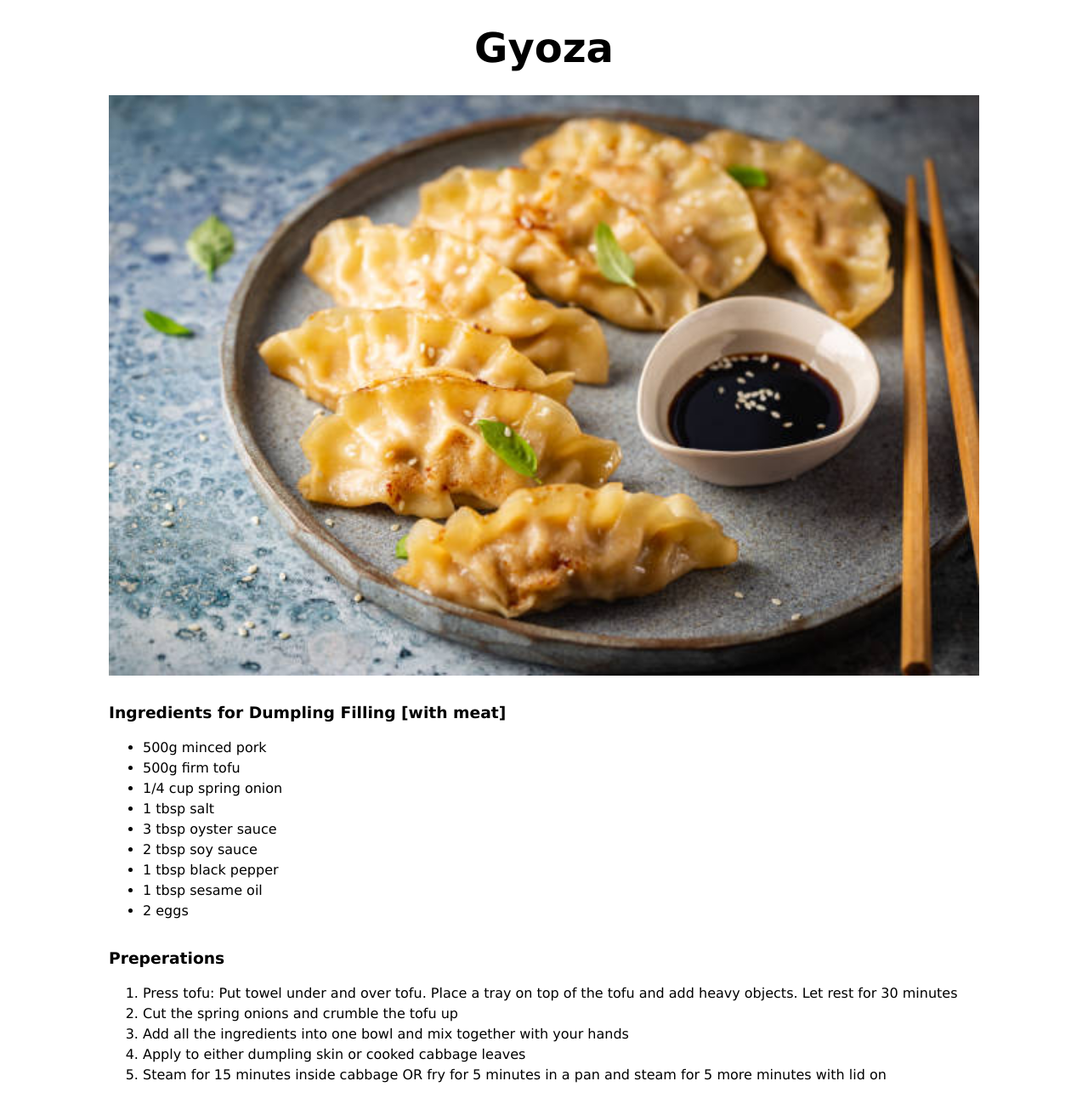
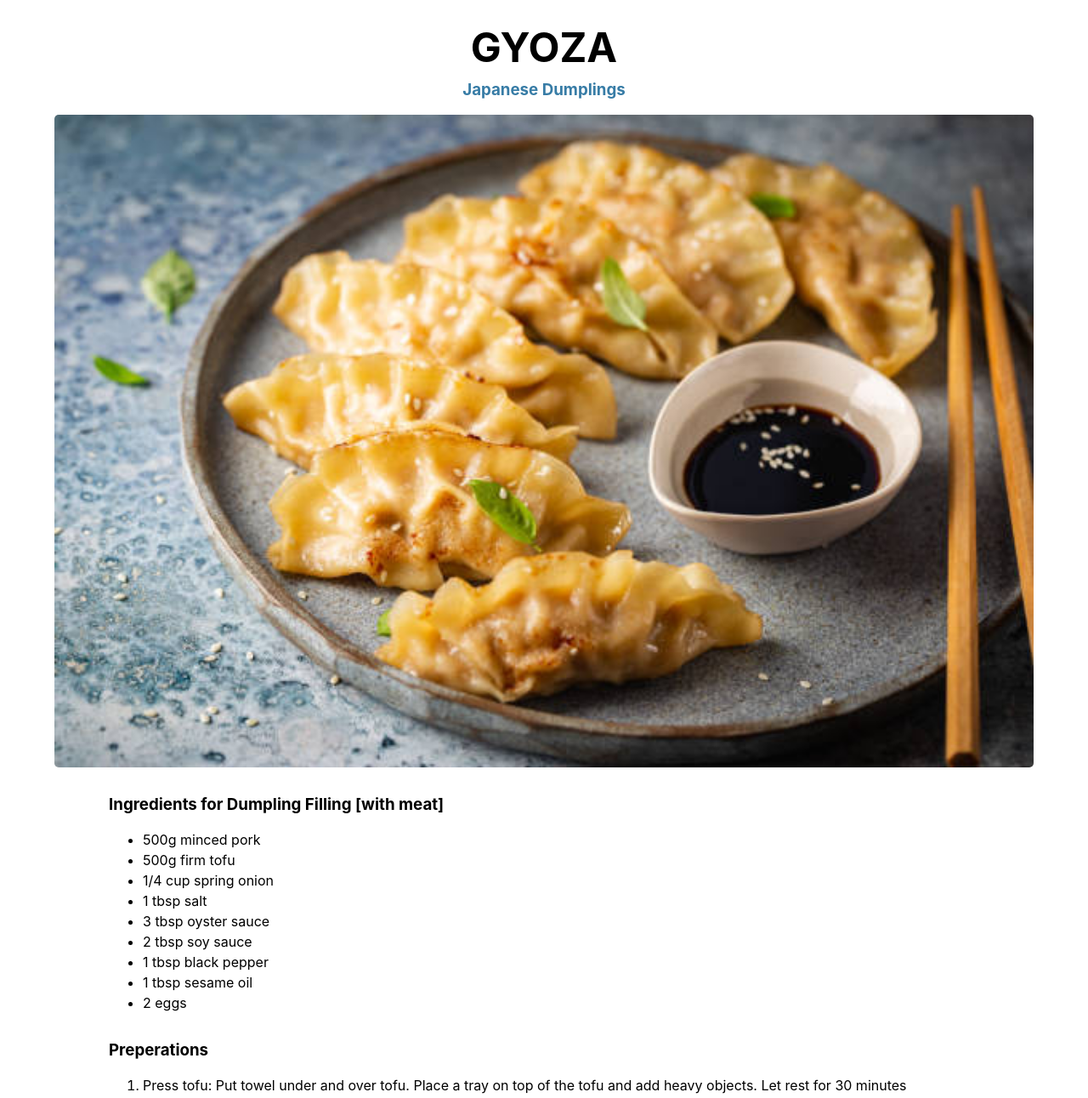
Before and after one commit to Miissy/MyRecipes, a plain HTML site: page recipes/gyoza.html in a window 1280 px wide. Shown: the top 1292 px of the page at 85% size. Drawn offline with Linux system fonts and the light colour scheme.

Commit message:
Changed type to classes in CSS

```diff
--- a/recipes/gyoza.html
+++ b/recipes/gyoza.html
@@ -10,10 +10,12 @@
 
 <body>
 
-    <h1>Gyoza</h1>
+    <h1 class="title">GYOZA</h1>
+    <h3 class="under-title">Japanese Dumplings</h3>
     <img src="../img/gyoza.jpg" alt="pan fried gyoza with sauce on a plate" class="header-img">
 
-    <div class="ingredients-preperations">
+    <div class="flex-container">
+        <div class="in-prep">
             <h3>Ingredients for Dumpling Filling [with meat]</h3>
             <ul>
                 <li>500g minced pork</li>
@@ -28,22 +30,25 @@
             </ul>
         </div>
 
-    <div class="ingredients-preperations">
+        <div class="in-prep">
             <h3>Preperations</h3>
             <ol>
-            <li>Press tofu: Put towel under and over tofu. Place a tray on top of the tofu and add heavy objects. Let
+                <li>Press tofu: Put towel under and over tofu. Place a tray on top of the tofu and add heavy objects.
+                    Let
                     rest
                     for 30 minutes</li>
                 <li>Cut the spring onions and crumble the tofu up</li>
                 <li>Add all the ingredients into one bowl and mix together with your hands</li>
                 <li>Apply to either dumpling skin or cooked cabbage leaves</li>
-            <li>Steam for 15 minutes inside cabbage OR fry for 5 minutes in a pan and steam for 5 more minutes with lid
+                <li>Steam for 15 minutes inside cabbage OR fry for 5 minutes in a pan and steam for 5 more minutes with
+                    lid
                     on
                 </li>
             </ol>
         </div>
+    </div>
 
-    <div class="ingredients-preperations">
+    <div class="in-prep">
         <h3>Ingredients for Dumpling Filling [without meat]</h3>
         <ul>
             <li>Cabbage</li>
@@ -58,7 +63,7 @@
         </ul>
     </div>
 
-    <div class="ingredients-preperations">
+    <div class="in-prep">
         <h3>Preperations</h3>
         <ol>
             <li>Chop up the cabbage and sprinkle with some salt. Set aside for 20 minutes</li>
@@ -72,7 +77,7 @@
         </ol>
     </div>
 
-    <div class="ingredients-preperations">
+    <div class="in-prep">
         <h3>Dumpling Sauce two ways</h3>
         <ul>
             <li>Soy sauce and rice vinegar in a 1:1 ratio</li>
--- a/style.css
+++ b/style.css
@@ -1,14 +1,8 @@
 * {
-    font-family: Verdana, sans-serif;
+    font-family: 'Inter', sans-serif;
     margin: 0;
     line-height: 1.5;
-}
-
-h1 {
-    text-align: center;
-    font-size: 48px;
-    margin-top: 20px;
-    margin-bottom: 20px;
+    box-sizing: border-box;
 }
 
 h3 {
@@ -19,23 +13,33 @@ a {
     text-decoration: none;
 }
 
+.title {
+    text-align: center;
+    font-size: 48px;
+    margin: 20px auto 0;
+}
+
+.under-title {
+    text-align: center;
+    color: rgb(55, 124, 166);
+}
+
 .header-img,
 .recipe-list {
     display: block;
-    margin: auto;
-    margin-bottom: 30px;
-    width: 80%;
+    margin: 0 auto;
+    width: 90%;
     height: auto;
+    border-radius: 5px;
 }
 
-.recipe-list {
-    width: 60%;
-}
+/* .flex-container {
+    display: flex;
+} */
 
-.ingredients-preperations {
+.in-prep {
     width: 80%;
-    margin: auto;
-    margin-bottom: 30px;
+    margin: 30px auto;
 }
 
 .home-link {
@@ -43,3 +47,8 @@ a {
     list-style-type: none;
     margin-bottom: 40px;
 }
+
+/* index.html */
+.recipe-list {
+    width: 60%;
+}
```
Also changed, not shown: index.html (+3 -0 lines), recipes/greek-potatoes.html (+1 -1 lines), recipes/tikka-masala.html (+8 -1 lines). Lines whose indentation alone changed are shown as unchanged.
